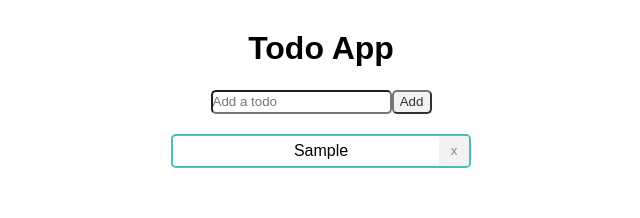
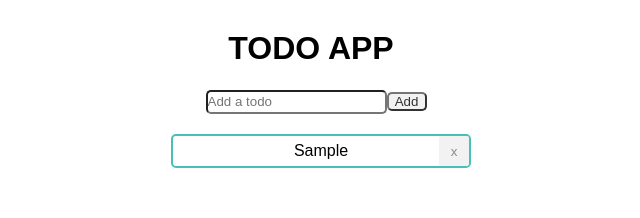
Before and after one commit to Augustin-Holguin/vuejs-apps, a Vue app in the folder todoAppV2/todo-app/: page / in a window 1280 px wide. Both pictures are taken after typing "Sample" into the empty fields and a click on the button "Add". Shown: the top 218 px of the page, without its empty margins (323-963 px from the left). Built offline with nearby package versions, Linux system fonts and the light colour scheme.

Commit message:
destroyTodo working

```diff
--- a/todoAppV2/todo-app/src/components/Todo.vue
+++ b/todoAppV2/todo-app/src/components/Todo.vue
@@ -1,13 +1,13 @@
 <template>
   <div class="todoapp">
-    <h1>Todo App</h1><br>
+    <h1>TODO APP</h1><br>
     <input type="text" placeholder="Add a todo" v-model="newTodo" @keyup.enter="addTodo"></input>
     <button @click="addTodo">Add</button>
     <div class="todolist">
       <ul>
-        <li v-for="i in todo">
-          {{ i }}
-          <button class="destroy" @click="destroyTodo">x</button>
+        <li v-for="(todo, index) in todos">
+          {{ todo }}
+          <button class="destroy" @click="destroyTodo(index)">x</button>
         </li>
       </ul>
     </div>
@@ -18,28 +18,21 @@
 export default {
   data () {
     return {
-      todo: [],
-      newTodo: '',
-      index: 0
+      todos: [],
+      newTodo: ''
     }
-  },
-  mounted () {
-    this.todo.forEach((newTodo) => {
-      this.newTodo.index = i
-    })
   },
   methods: {
     addTodo () {
       if (this.newTodo === '') {
         alert('Please enter your todo')
       } else {
-      this.todo.push(this.newTodo)
+      this.todos.push(this.newTodo)
       this.newTodo = ''
-      console.log(this.todo.length)
       }
     },
-    destroyTodo () {
-      this.todo.splice(this.newTodo)
+    destroyTodo (index) {
+      this.todos.splice(index, 1)
     }
   }
 }
@@ -48,6 +41,7 @@ export default {
 <style>
 
   .todoapp {
+    width: 300px;
     text-align: center;
     margin-top: 30px;
     position: absolute;
@@ -63,10 +57,11 @@ export default {
   input {
     line-height: 20px;
     border-radius: 5px;
+    margin-left: 10px;
   }
 
   button {
-    line-height: 20px;
+    min-line-height: 20px;
     width: 40px;
     border-radius: 5px;
     opacity: 0.8;
@@ -86,18 +81,21 @@ export default {
     list-style-type: none;
     border: solid 2px #49c0b6;
     border-radius: 5px;
+    margin: 10px;
     line-height: 30px;
-    margin: 10px;
     width: 300px;
+    word-wrap: break-word;
+    padding: 0 5px;
   }
 
   button.destroy {
     position: absolute;
-    right: 12px;
+    right: -8px;
     border: none;
     border-radius: 2px;
+    height: inherit;
+    width: 30px;
     height: 30px;
-    width: 30px;
     opacity: 0.8;
     color: #6d6e70;
   }
```
